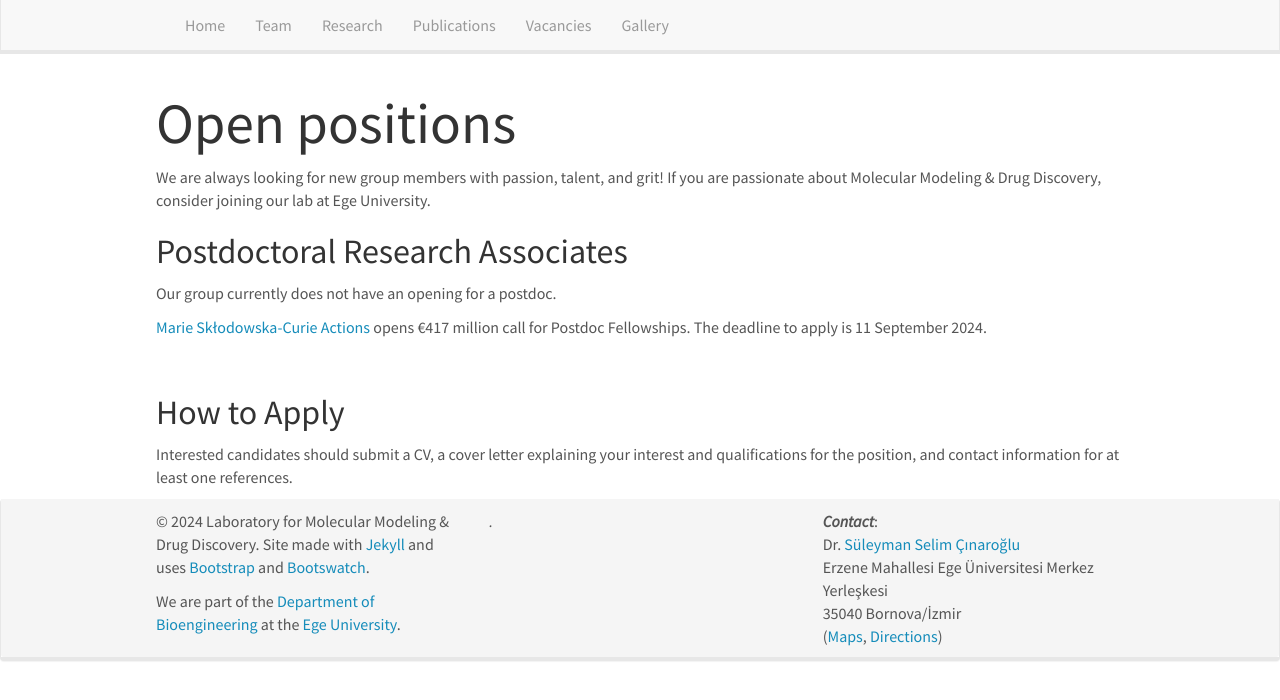
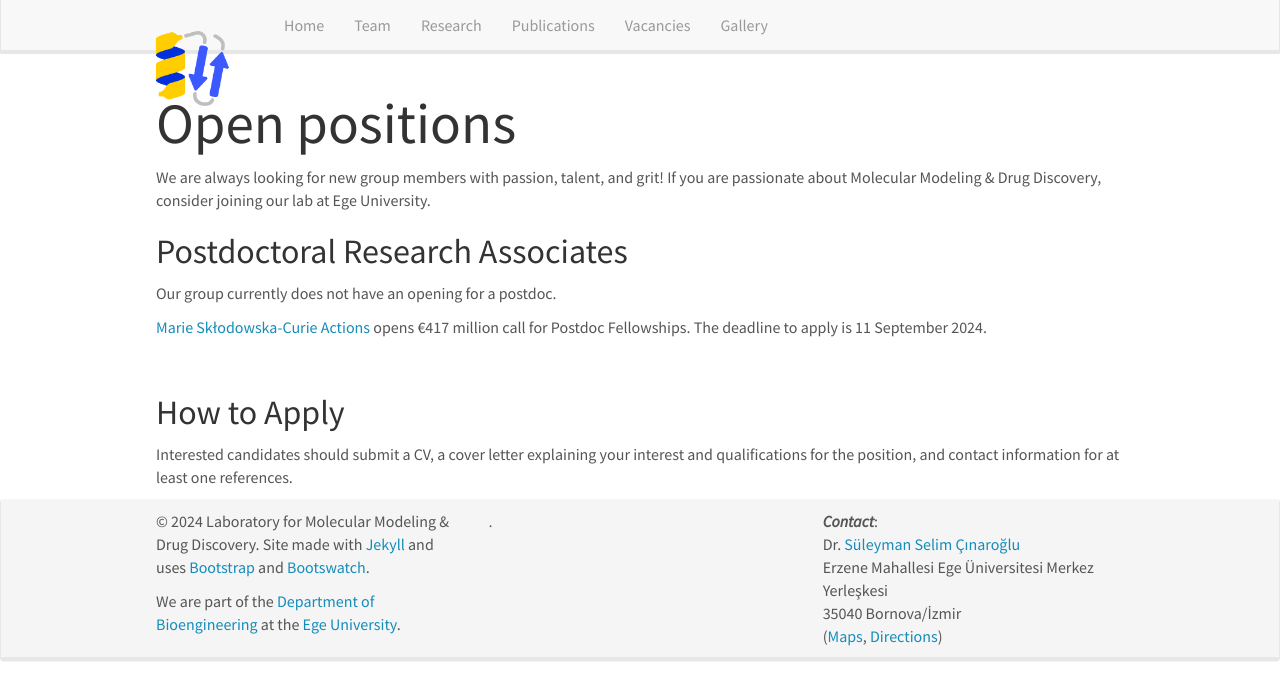
Before and after one commit to CinarogluLab/cinaroglulab.github.io, a Jekyll site: the page built from _pages/openings.md, in a window 1280 px wide. Shown: the top 700 px of the page. Built offline with Jekyll 4.4.1, drawn with Linux system fonts in a browser that asks for light colours; nearby versions of some CDN libraries.

Commit message:
Update header.html

```diff
--- a/_includes/header.html
+++ b/_includes/header.html
@@ -8,7 +8,9 @@
 		<span class="icon-bar"></span>
 	  </button>
 
-    <a class="navbar-brand" href="{{ site.url }}{{ site.baseurl }}/"></a>
+    <a class="navbar-brand" href="{{ site.url }}{{ site.baseurl }}/">
+	    <img src="{{ site.url }}{{ site.baseurl }}/images/protein-emoji.png" alt="Logo" style="width: 75px; height: auto;">
+    </a>
 	</div>
 	<div class="collapse navbar-collapse" id="navbar-collapse-1">
 	  <ul class="nav navbar-nav navbar-left">
```
